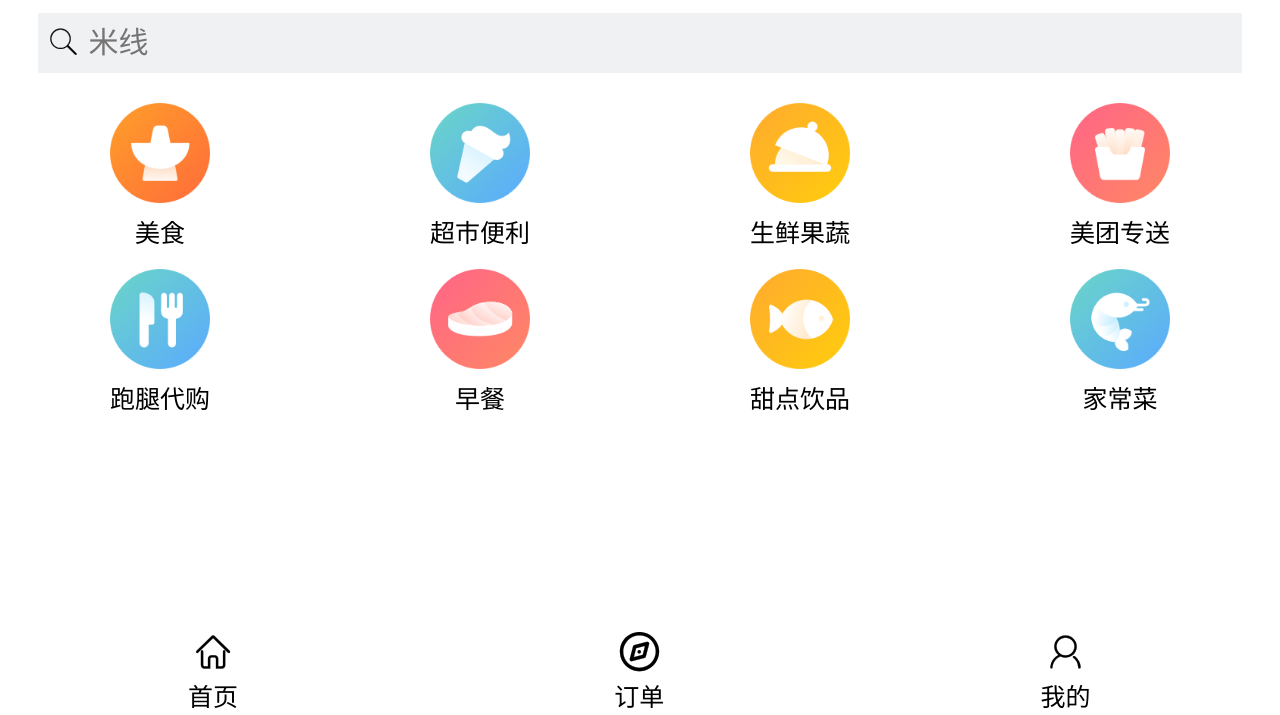
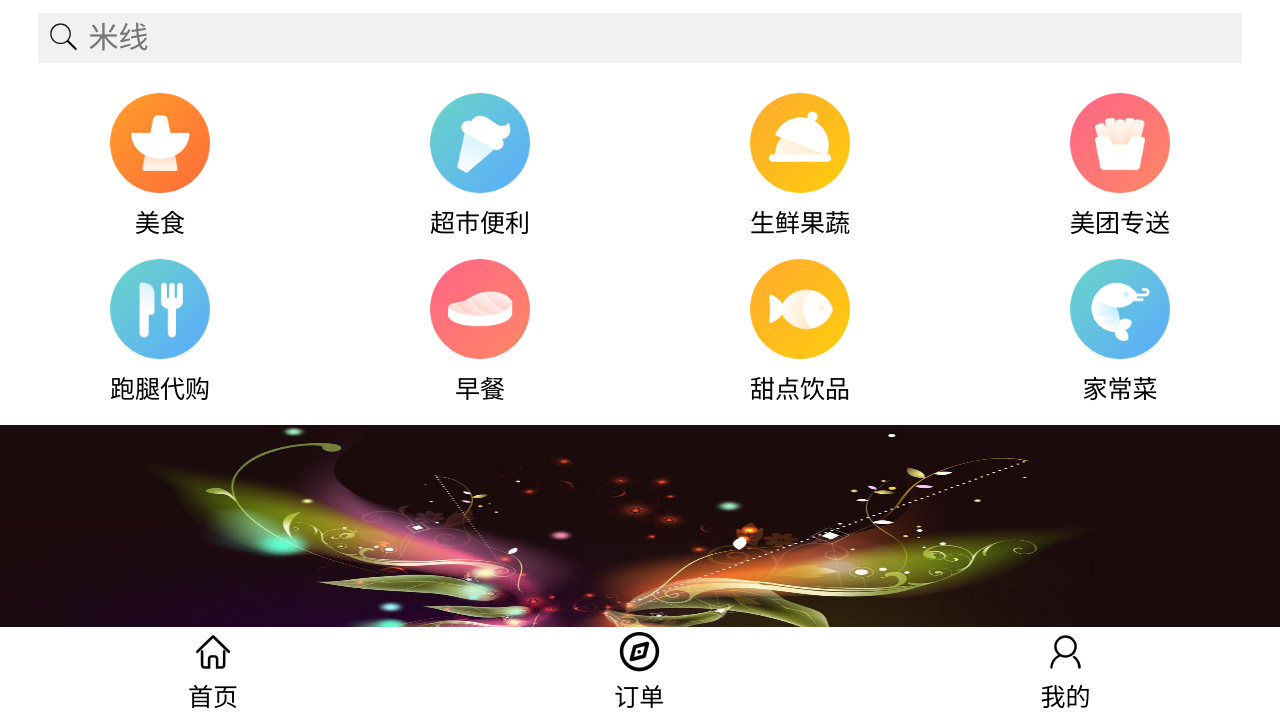
Before and after one commit to Super-OwlYu/-, a plain HTML site: page src/index.html in a window 1280 px wide. Shown: the part 85-800 px from the top of the page. Drawn offline with Linux system fonts and the light colour scheme.

Commit message:
轮播图

```diff
--- a/src/index.html
+++ b/src/index.html
@@ -8,6 +8,8 @@
     <title>Document</title>
     <link rel="stylesheet" href="css/style.css">
     <link rel="stylesheet" href="fonts/iconfont.css">
+    <link rel="stylesheet" href="css/swiper.min.css">
+    <script src="js/swiper.min.js"></script>
     <script src="js/flexible.js"></script>
 </head>
 
@@ -56,6 +58,13 @@
                     <dd>家常菜</dd>
                 </dl>
             </div>
+            <div class="swiper-container">
+                <ul class="swiper-wrapper">
+                    <li class="swiper-slide"><img src="images/光速运营唯一QQ2415813907图片0003.jpg" alt=""></li>
+                    <li class="swiper-slide"><img src="images/光速运营唯一QQ2415813907图片0004.jpg" alt=""></li>
+                    <li class="swiper-slide"><img src="images/光速运营唯一QQ2415813907图片0005.jpg" alt=""></li>
+                </ul>
+            </div>
         </section>
         <footer>
             <dl>
@@ -72,6 +81,15 @@
             </dl>
         </footer>
     </div>
+    <script>
+        new Swiper(".swiper-container", {
+
+            loop: true,
+            autoplay: {
+                delay: 1000
+            }
+        })
+    </script>
 </body>
 
 </html>
--- a/src/scss/style.scss
+++ b/src/scss/style.scss
@@ -107,3 +107,20 @@ footer {
         }
     }
 }
+
+.swiper-container {
+    width: 100%;
+    height: 500px;
+    .swiper-wrapper {
+        width: 100%;
+        height: 500px;
+    }
+    .swiper-slide {
+        width: 100%;
+        height: 500px;
+        img {
+            width: 100%;
+            height: 100%;
+        }
+    }
+}
```
Also changed, not shown: src/css/style.css, src/css/style.min.css, src/css/swiper.min.css (added), src/images/光速运营唯一QQ2415813907图片0003.jpg (added), src/images/光速运营唯一QQ2415813907图片0004.jpg (added), src/images/光速运营唯一QQ2415813907图片0005.jpg (added), src/js/swiper.min.js (added).
